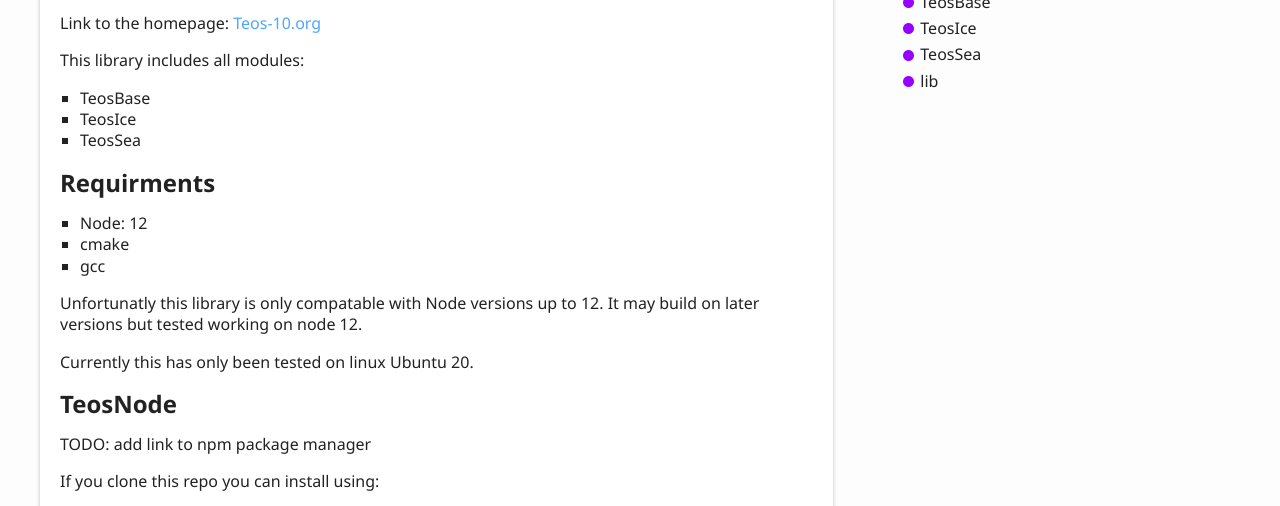
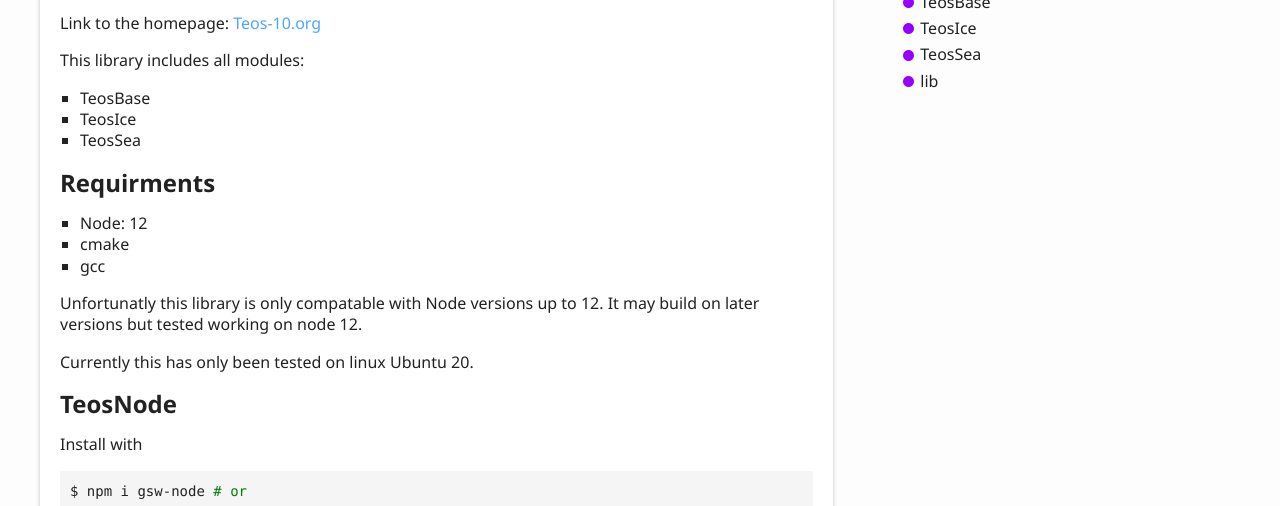
Before and after one commit to Greenroom-Robotics/GSW-node, a plain HTML site: page index.html in a window 1280 px wide. Shown: the part 282-788 px from the top of the page. Drawn offline with Linux system fonts and the light colour scheme.

Commit message:
[ci skip] Updates

```diff
--- a/index.html
+++ b/index.html
@@ -88,7 +88,10 @@
 				<a href="#teosnode" id="teosnode" style="color: inherit; text-decoration: none;">
 					<h2>TeosNode</h2>
 				</a>
-				<p>TODO: add link to npm package manager</p>
+				<p>Install with </p>
+				<pre><code class="language-bash">$ npm i gsw-node <span class="hljs-comment"># or</span>
+$ yarn add gsw-node
+</code></pre>
 				<p>If you clone this repo you can install using:</p>
 				<pre><code class="language-bash">$ yarn
 </code></pre>
```
Also changed, not shown: globals.html (+4 -4 lines).
